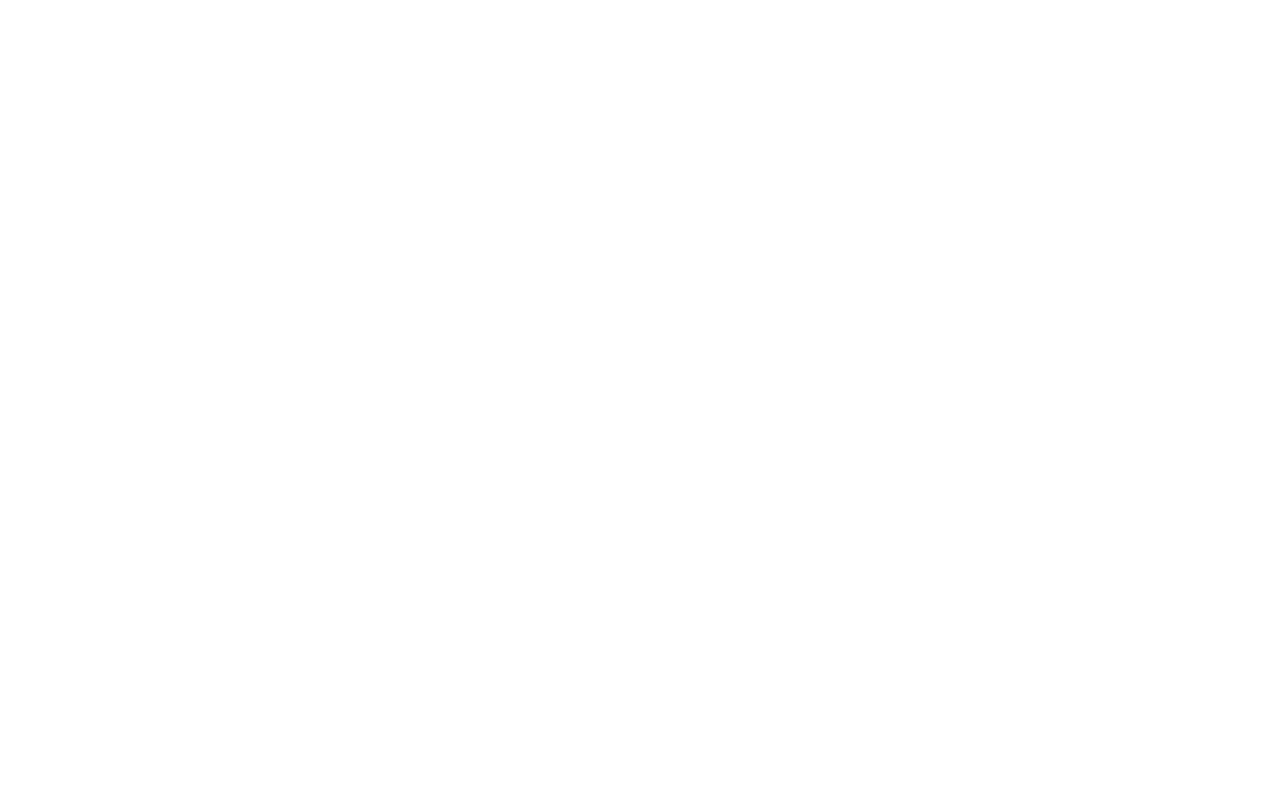
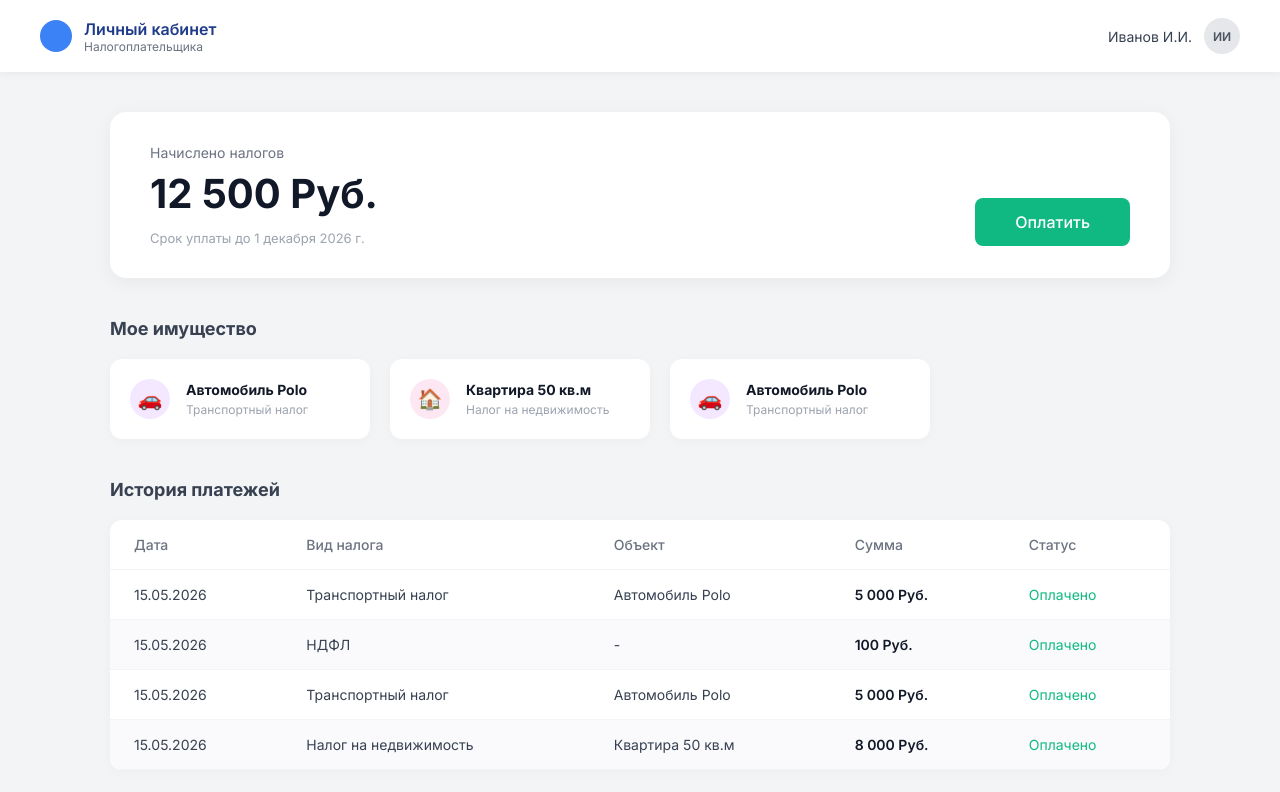
Before and after one commit to Main-MIjok/tax-analysis, a plain HTML site: page frontend/taxpayer.html in a window 1280 px wide. Drawn offline with Linux system fonts and the light colour scheme.

Commit message:
index: add body class, act to taxpayer make taxpayer upt style

```diff
--- a/frontend/css/style.css
+++ b/frontend/css/style.css
@@ -5,7 +5,7 @@
     font-family: "Inter", sans-serif;
 }
 
-body {
+.login-page {
     background: linear-gradient(135deg, #1e3a8a 0%, #3b82f6 100%);
     height: 100vh;
     display: flex;
@@ -129,3 +129,200 @@ h2 {
 .btn-secondary:hover {
     background: #f3f4f6;
 }
+
+/* ========================================= */
+
+.dashboard-page {
+    background: #f3f4f6;
+    height: auto;
+    min-height: 100vh;
+}
+
+.header {
+    background: #ffffff;
+    height: 72px;
+    display: flex;
+    justify-content: space-between;
+    align-items: center;
+    padding: 0 40px;
+    box-shadow: 0 2px 8px rgba(0, 0, 0, 0.05);
+}
+
+.logo-container,
+.profile-container {
+    display: flex;
+    align-items: center;
+    gap: 12px;
+}
+
+.logo-circle {
+    width: 32px;
+    height: 32px;
+    background: #3b82f6;
+    border-radius: 50%;
+}
+
+.header h1 {
+    font-size: 16px;
+    color: #1e3a8a;
+    font-weight: 600;
+}
+
+.header h1 span {
+    font-size: 12px;
+    color: #6b7280;
+    display: block;
+    font-weight: 400;
+}
+
+.user-name {
+    font-size: 14px;
+    color: #374151;
+}
+
+.avatar {
+    width: 36px;
+    height: 36px;
+    background: #e5e7eb;
+    border-radius: 50%;
+    display: flex;
+    align-items: center;
+    justify-content: center;
+    font-size: 12px;
+    font-weight: 600;
+    color: #4b5563;
+}
+
+.container {
+    max-width: 1100px;
+    margin: 40px auto;
+    padding: 0 20px;
+}
+
+.summary-card {
+    background: #ffffff;
+    padding: 32px 40px;
+    border-radius: 16px;
+    box-shadow: 0 4px 20px rgba(0, 0, 0, 0.05);
+    display: flex;
+    justify-content: space-between;
+    align-items: flex-end;
+    margin-bottom: 40px;
+}
+
+.summary-text .label {
+    color: #6b7280;
+    font-size: 14px;
+    margin-bottom: 8px;
+}
+
+.summary-text .amount {
+    font-size: 40px;
+    font-weight: 700;
+    color: #111827;
+    margin-bottom: 12px;
+}
+
+.summary-text .date-info {
+    color: #9ca3af;
+    font-size: 13px;
+}
+
+.btn-pay {
+    background: #10b981;
+    color: #ffffff;
+    border: none;
+    padding: 14px 40px;
+    border-radius: 8px;
+    font-size: 16px;
+    font-weight: 500;
+    cursor: pointer;
+    transition: opacity 0.2s;
+}
+
+.btn-pay:hover {
+    opacity: 0.9;
+}
+
+section h3 {
+    font-size: 18px;
+    color: #374151;
+    margin-bottom: 20px;
+}
+
+.property-list {
+    display: flex;
+    gap: 20px;
+    margin-bottom: 40px;
+}
+
+.property-card {
+    background: #ffffff;
+    padding: 20px;
+    border-radius: 12px;
+    display: flex;
+    align-items: center;
+    gap: 16px;
+    width: 260px;
+    box-shadow: 0 2px 12px rgba(0, 0, 0, 0.03);
+}
+
+.property-card .icon {
+    width: 40px;
+    height: 40px;
+    border-radius: 50%;
+    display: flex;
+    align-items: center;
+    justify-content: center;
+    font-size: 20px;
+}
+
+.property-card .info h4 {
+    font-size: 14px;
+    color: #111827;
+    margin-bottom: 4px;
+}
+
+.property-card .info p {
+    font-size: 12px;
+    color: #9ca3af;
+}
+
+.history-table {
+    width: 100%;
+    border-collapse: collapse;
+    background: #ffffff;
+    border-radius: 12px;
+    overflow: hidden;
+    box-shadow: 0 2px 12px rgba(0, 0, 0, 0.03);
+}
+
+.history-table th,
+.history-table td {
+    padding: 16px 24px;
+    text-align: left;
+    font-size: 14px;
+    border-bottom: 1px solid #f3f4f6;
+}
+
+.history-table th {
+    color: #6b7280;
+    font-weight: 500;
+}
+
+.history-table td {
+    color: #374151;
+}
+
+.history-table td.sum {
+    font-weight: 600;
+    color: #111827;
+}
+
+.row-alt {
+    background: #fafafc;
+}
+
+.status-success {
+    color: #10b981 !important;
+}
--- a/frontend/taxpayer.html
+++ b/frontend/taxpayer.html
@@ -0,0 +1,111 @@
+<!doctype html>
+<html lang="ru">
+    <head>
+        <meta charset="UTF-8" />
+        <meta name="viewport" content="width=device-width, initial-scale=1.0" />
+        <title>Личный кабинет налогоплательщика</title>
+        <link rel="stylesheet" href="css/style.css" />
+        <link
+            href="https://fonts.googleapis.com/css2?family=Inter:wght@400;500;600;700&display=swap"
+            rel="stylesheet"
+        />
+    </head>
+    <body class="dashboard-page">
+        <header class="header">
+            <div class="logo-container">
+                <div class="logo-circle"></div>
+                <h1>Личный кабинет <span>Налогоплательщика</span></h1>
+            </div>
+            <div class="profile-container">
+                <span class="user-name">Иванов И.И.</span>
+                <div class="avatar">ИИ</div>
+            </div>
+        </header>
+
+        <main class="container">
+            <section class="summary-card">
+                <div class="summary-text">
+                    <p class="label">Начислено налогов</p>
+                    <h2 class="amount">12 500 Руб.</h2>
+                    <p class="date-info">Срок уплаты до 1 декабря 2026 г.</p>
+                </div>
+                <button class="btn-pay">Оплатить</button>
+            </section>
+
+            <section class="property-section">
+                <h3>Мое имущество</h3>
+                <div class="property-list">
+                    <!-- Карточка 1 -->
+                    <div class="property-card">
+                        <div class="icon" style="background: #f3e8ff">🚗</div>
+                        <div class="info">
+                            <h4>Автомобиль Polo</h4>
+                            <p>Транспортный налог</p>
+                        </div>
+                    </div>
+                    <!-- Карточка 2 -->
+                    <div class="property-card">
+                        <div class="icon" style="background: #fce7f3">🏠</div>
+                        <div class="info">
+                            <h4>Квартира 50 кв.м</h4>
+                            <p>Налог на недвижимость</p>
+                        </div>
+                    </div>
+                    <!-- Карточка 3 -->
+                    <div class="property-card">
+                        <div class="icon" style="background: #f3e8ff">🚗</div>
+                        <div class="info">
+                            <h4>Автомобиль Polo</h4>
+                            <p>Транспортный налог</p>
+                        </div>
+                    </div>
+                </div>
+            </section>
+
+            <section class="history-section">
+                <h3>История платежей</h3>
+                <table class="history-table">
+                    <thead>
+                        <tr>
+                            <th>Дата</th>
+                            <th>Вид налога</th>
+                            <th>Объект</th>
+                            <th>Сумма</th>
+                            <th>Статус</th>
+                        </tr>
+                    </thead>
+                    <tbody>
+                        <tr>
+                            <td>15.05.2026</td>
+                            <td>Транспортный налог</td>
+                            <td>Автомобиль Polo</td>
+                            <td class="sum">5 000 Руб.</td>
+                            <td class="status-success">Оплачено</td>
+                        </tr>
+                        <tr class="row-alt">
+                            <td>15.05.2026</td>
+                            <td>НДФЛ</td>
+                            <td>-</td>
+                            <td class="sum">100 Руб.</td>
+                            <td class="status-success">Оплачено</td>
+                        </tr>
+                        <tr>
+                            <td>15.05.2026</td>
+                            <td>Транспортный налог</td>
+                            <td>Автомобиль Polo</td>
+                            <td class="sum">5 000 Руб.</td>
+                            <td class="status-success">Оплачено</td>
+                        </tr>
+                        <tr class="row-alt">
+                            <td>15.05.2026</td>
+                            <td>Налог на недвижимость</td>
+                            <td>Квартира 50 кв.м</td>
+                            <td class="sum">8 000 Руб.</td>
+                            <td class="status-success">Оплачено</td>
+                        </tr>
+                    </tbody>
+                </table>
+            </section>
+        </main>
+    </body>
+</html>
```
Also changed, not shown: frontend/index.html (+5 -2 lines).
